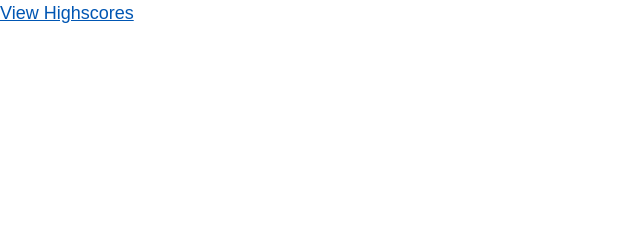
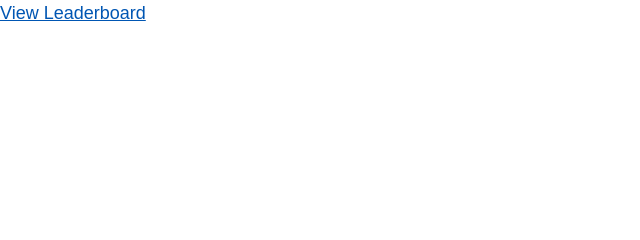
Before and after one commit to falbanese7/fran-albanese-code-quiz, a plain HTML site: page index.html in a window 1280 px wide. Shown: the top 240 px of the page, 0-640 px from the left. Drawn offline with nearby package versions, Linux system fonts and the light colour scheme.

Commit message:
fixing an issue where leaderboard link redirects to 404

```diff
--- a/index.html
+++ b/index.html
@@ -11,7 +11,7 @@
     </head>
     <body>
         <div class="row">
-            <a class="col-6 text-left" href="highscores.html"> View Highscores</a>
+            <a class="col-6 text-left" href="leaderboard.html"> View Leaderboard</a>
             <div class="col-6 text-right" id="time-left"></div>
         </div>
         <div id="container">
```
Also changed, not shown: leaderboard.html (+1 -1 lines).
